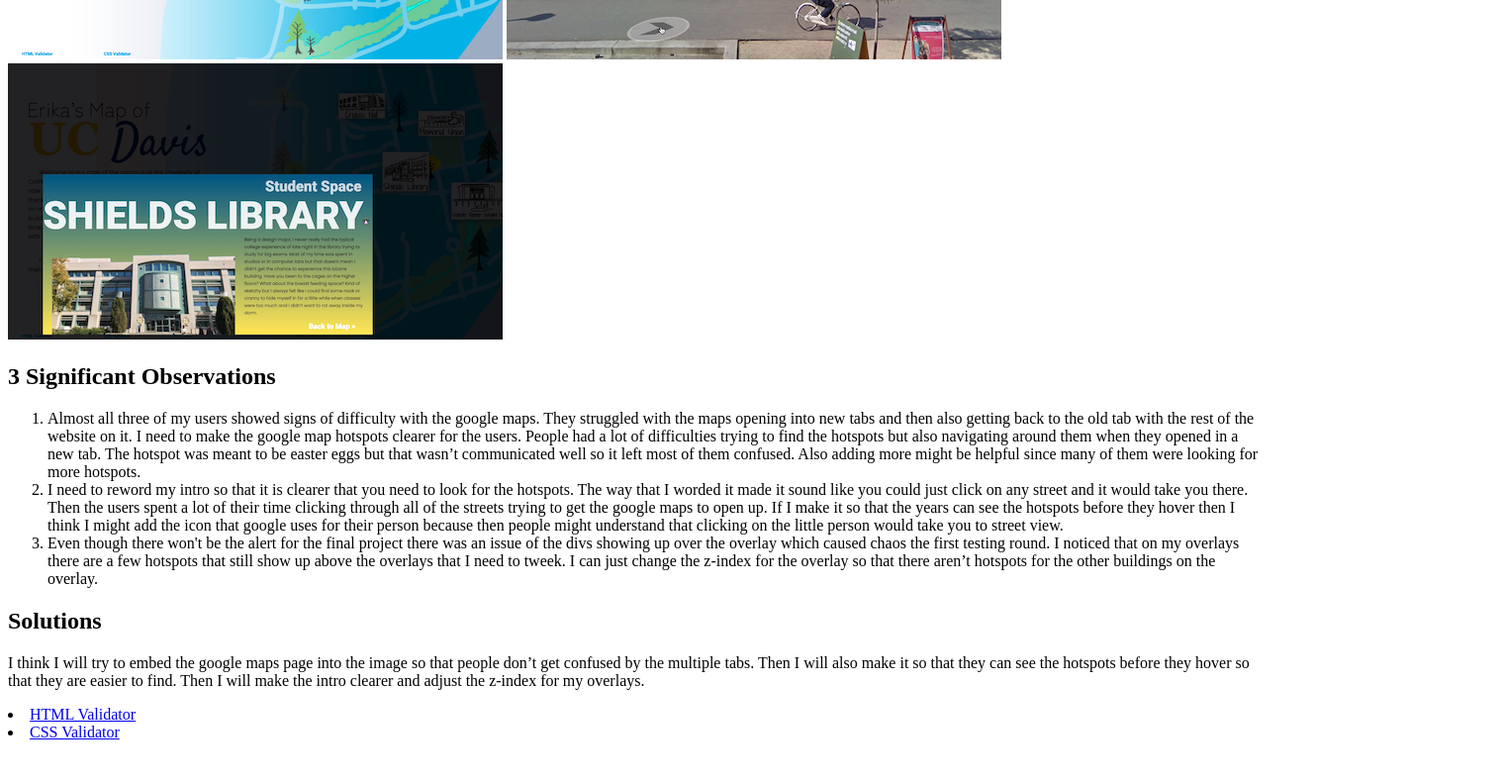
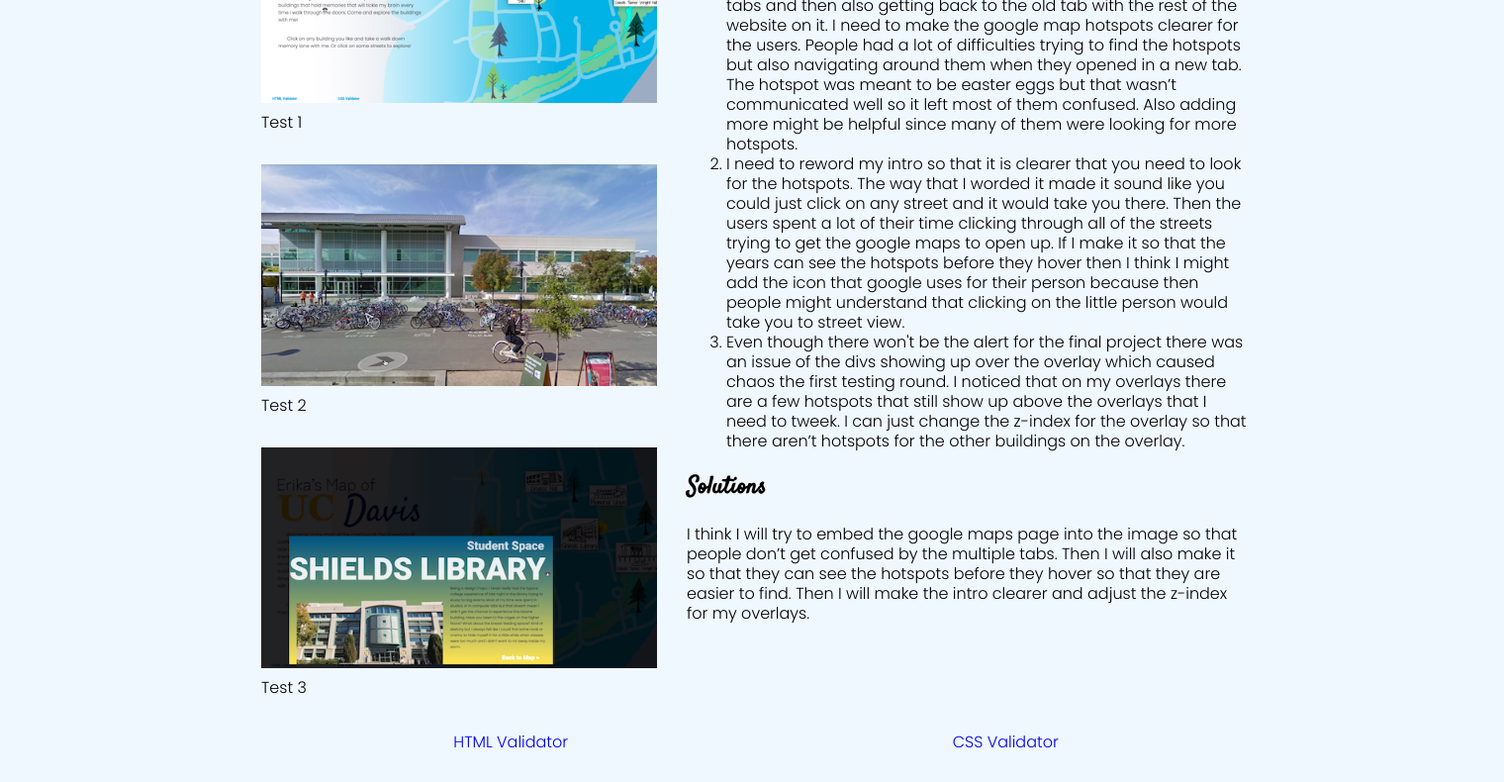
Before and after one commit to turnesol/turnesol.github.io, a plain HTML site: page des157a/final/usertesting.html in a window 1280 px wide. Shown: the part 334-1124 px from the top of the page at 99% size, 1520 px wide, since content can reach past the window. Before the commit the page ends 1091 px from the top, so only its background shows below. Drawn offline with Linux system fonts and the light colour scheme.

```diff
--- /dev/null
+++ b/des157a/final/userstyles.css
@@ -0,0 +1,49 @@
+body{
+    width:1000px;
+    padding-left:20%;
+    padding-right:20%;
+    padding-top:20px;
+    padding-bottom:20px;
+    background-color:aliceblue;
+    font-family: 'Poppins', sans-serif;
+}
+header{
+    text-align: center;
+    padding-bottom:20px;
+    border-bottom:solid rgb(55, 85, 124) 2px;
+}
+#content{
+    padding-top:40px;
+    display:flex;
+}
+img{
+    width:400px;
+}
+figcaption{
+    padding-bottom: 30px;
+}
+#text{
+    padding-left:30px;
+}
+ol{
+    line-height: 20px;
+}
+p{
+    line-height: 20px;
+
+}
+h1{
+    font-family: 'Satisfy', cursive;
+}
+h2{
+    font-family: 'Satisfy', cursive;
+}
+
+footer{
+    list-style: none;
+    display:flex;
+    justify-content: space-around;
+}
+a{
+    text-decoration: none;
+}
--- a/des157a/final/usertesting.html
+++ b/des157a/final/usertesting.html
@@ -5,7 +5,10 @@
     <meta charset="UTF-8">
     <meta http-equiv="X-UA-Compatible" content="IE=edge">
     <meta name="viewport" content="width=device-width, initial-scale=1.0">
-    <link href="usertestingstyles.css" rel="stylesheet">
+    <link rel="preconnect" href="https://fonts.googleapis.com">
+<link rel="preconnect" href="https://fonts.gstatic.com" crossorigin>
+<link href="https://fonts.googleapis.com/css2?family=Poppins:wght@300&family=Satisfy&display=swap" rel="stylesheet">
+    <link href="userstyles.css" rel="stylesheet">
     <title>User Testing</title>
 </head>
 
@@ -15,10 +18,14 @@
         <p><a href="#">User Test</a></p>
     </header>
 
+    <div id="content">
         <article id="imgs">
-        <img src="images/test1.png">
-        <img src="images/test2.png">
-        <img src="images/test3.png">
+            <div id="test1img"><img src="images/test1.png">
+                <figcaption>Test 1</figcaption></div>
+            <div id="test2img"><img src="images/test2.png">
+                <figcaption>Test 2</figcaption></div>
+            <div id="test3img"><img src="images/test3.png">
+                <figcaption>Test 3</figcaption></div>
         </article>
 
         <article id="text">
@@ -41,6 +48,7 @@
                 the intro clearer and adjust the z-index for my overlays. </p>
 
         </article>
+    </div>
 
     <footer>
         <li><a href="https://validator.w3.org/check?uri=https://turnesol.github.io/des157a/index.html" target="_blank">HTML Validator</a>
```
Also changed, not shown: des157a/index.html (+1 -1 lines). Lines whose indentation alone changed are shown as unchanged.
